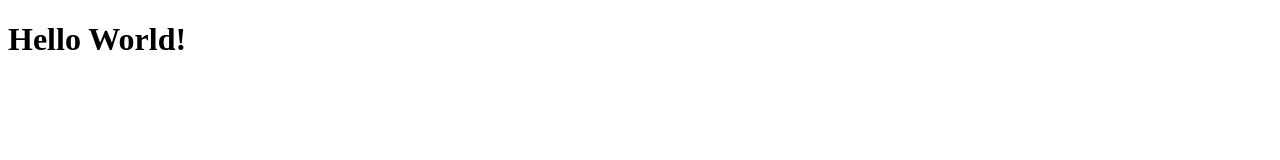
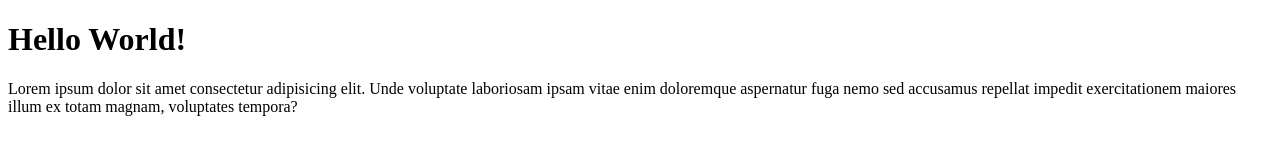
Before and after one commit to aleajalahhh/wpu-git-test, a plain HTML site: page index.html in a window 1280 px wide. Drawn offline with Linux system fonts and the light colour scheme.

Commit message:
menambahkan paragraf

```diff
--- a/index.html
+++ b/index.html
@@ -8,5 +8,6 @@
 </head>
 <body>
   <h1>Hello World!</h1>
+  <p>Lorem ipsum dolor sit amet consectetur adipisicing elit. Unde voluptate laboriosam ipsam vitae enim doloremque aspernatur fuga nemo sed accusamus repellat impedit exercitationem maiores illum ex totam magnam, voluptates tempora?</p>
 </body>
 </html>
```
